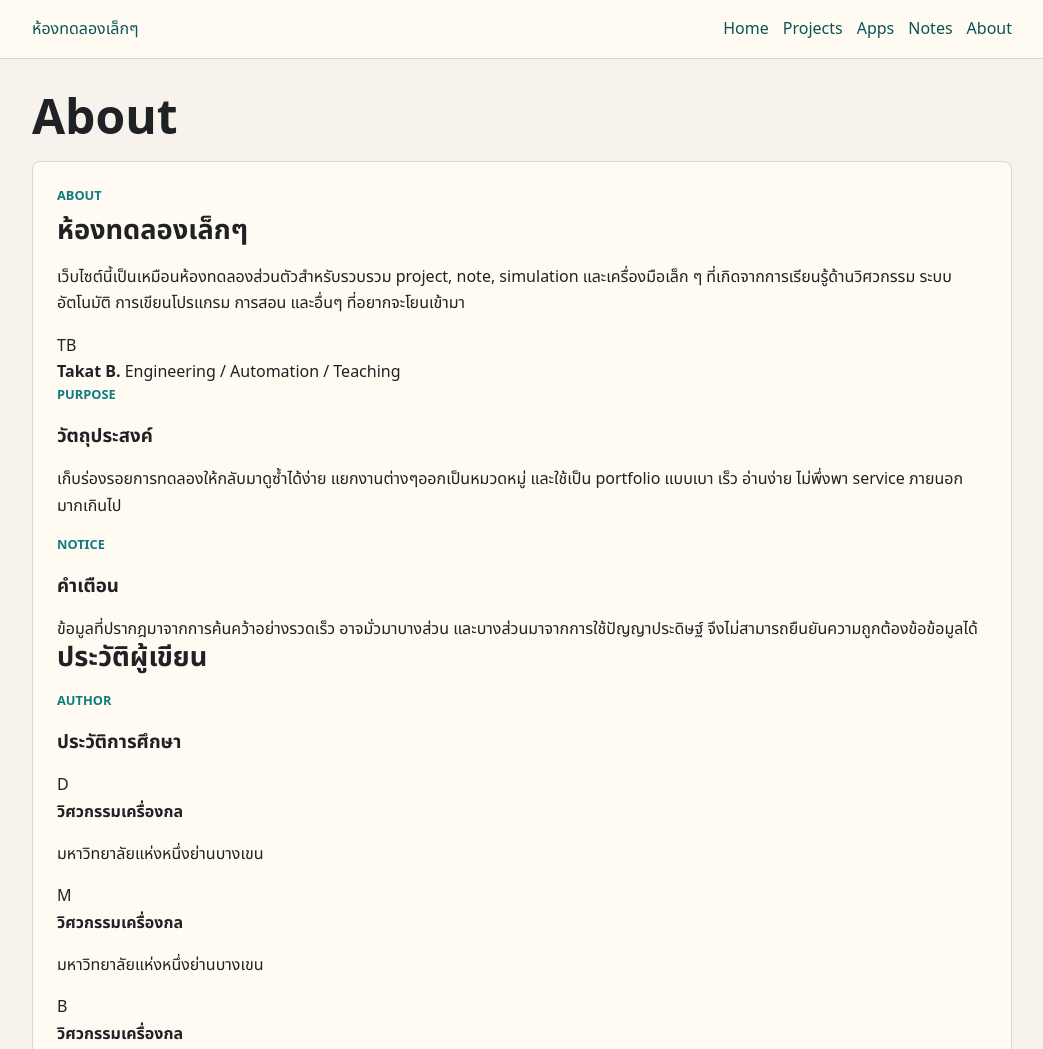
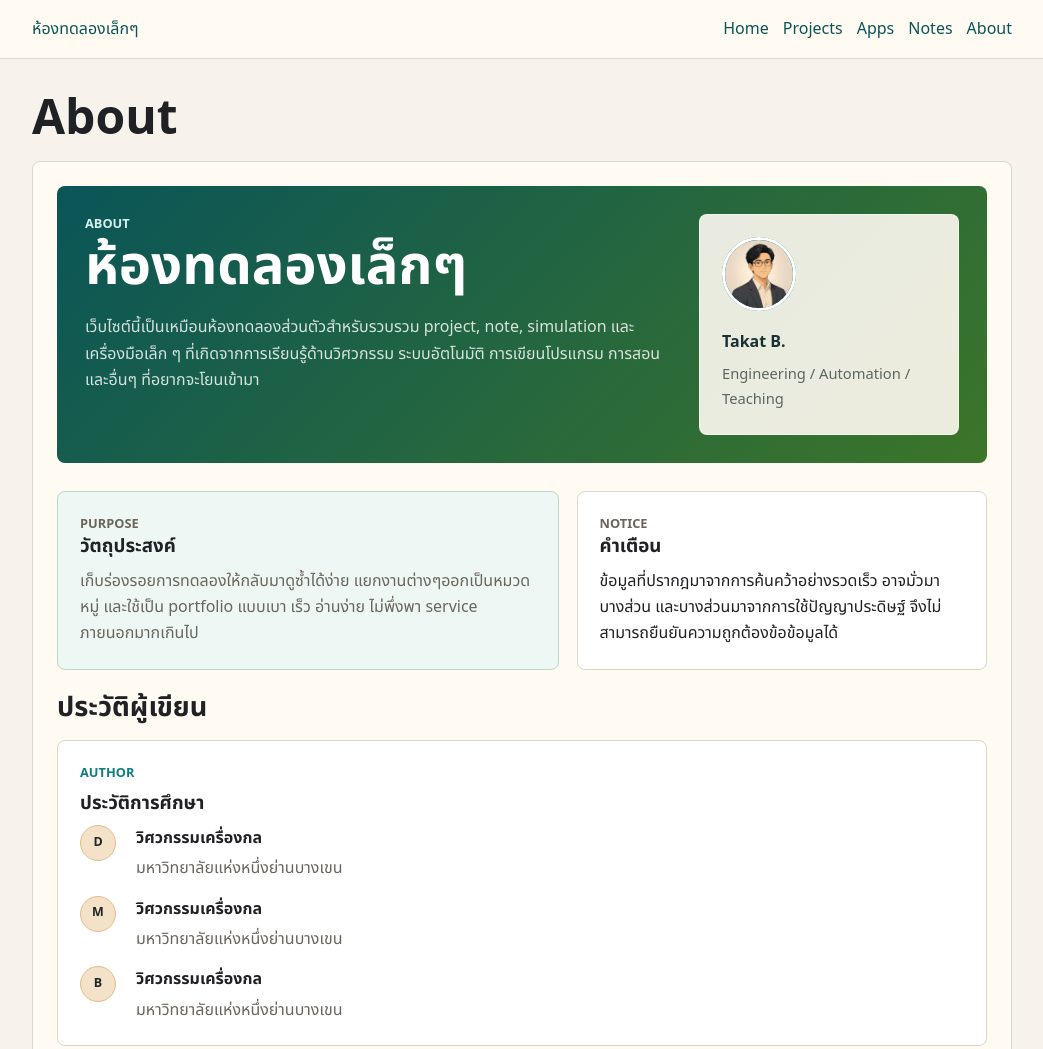
Before and after one commit to takatb/takatb.github.io, an Eleventy site: page src/about.njk in a window 1280 px wide. Shown: the top 1049 px of the page, without its empty margins (118-1161 px from the left). Built offline with nearby package versions, Linux system fonts and the light colour scheme; Eleventy itself is replaced by a stand-in of ours; files that its build step writes are made by us from their sources.

Commit message:
Update content

```diff
--- a/src/about.njk
+++ b/src/about.njk
@@ -14,7 +14,16 @@ permalink: /about/
     </p>
   </div>
   <div class="about-profile-card" aria-label="Author profile mockup">
-    <div class="profile-mark">TB</div>
+    <div class="profile-mark">
+	<img
+  	 class="profile-photo"
+  	 src="/images/profile.webp"
+  	 alt="Takat B. profile photo"
+  	 width="160"
+  	 height="160"
+  	 loading="eager"
+	>
+    </div>
     <strong>Takat B.</strong>
     <span>Engineering / Automation / Teaching </span>
   </div>
--- a/src/css/main.css
+++ b/src/css/main.css
@@ -240,6 +240,175 @@ li {
   border-radius: 8px;
 }
 
+.about-hero {
+  display: grid;
+  grid-template-columns: minmax(0, 1fr) 260px;
+  gap: 28px;
+  align-items: stretch;
+  margin-bottom: 28px;
+  padding: 28px;
+  color: #ffffff;
+  background:
+    linear-gradient(135deg, rgba(10, 85, 88, 0.96), rgba(67, 122, 34, 0.88)),
+    #0a5558;
+  border-radius: 8px;
+}
+
+.about-hero h2 {
+  max-width: 720px;
+  margin-bottom: 14px;
+  font-size: clamp(2rem, 6vw, 3.4rem);
+}
+
+.about-hero p {
+  max-width: 680px;
+  margin: 0;
+  color: rgba(255, 255, 255, 0.82);
+}
+
+.about-hero .eyebrow {
+  color: #d7f0ef;
+}
+
+.about-profile-card {
+  display: grid;
+  align-content: center;
+  justify-items: start;
+  gap: 8px;
+  min-height: 220px;
+  padding: 22px;
+  color: #173133;
+  background: rgba(255, 250, 242, 0.9);
+  border: 1px solid rgba(255, 255, 255, 0.48);
+  border-radius: 8px;
+}
+
+.profile-mark {
+  display: grid;
+  width: 74px;
+  height: 74px;
+  margin-bottom: 10px;
+  place-items: center;
+  color: #ffffff;
+  font-weight: 700;
+  background: #0f7c80;
+  border-radius: 50%;
+}
+
+.profile-photo {
+  width: 74px;
+  height: 74px;
+  margin-bottom: 10px;
+  object-fit: cover;
+  border: 3px solid #ffffff;
+  border-radius: 50%;
+}
+
+.about-profile-card span {
+  color: #5c6660;
+  font-size: 0.92rem;
+}
+
+.about-grid {
+  display: grid;
+  grid-template-columns: minmax(0, 1.1fr) minmax(280px, 0.9fr);
+  gap: 18px;
+  margin-bottom: 22px;
+}
+
+.about-panel,
+.about-timeline,
+.about-stats > div {
+  background: var(--surface-strong);
+  border: 1px solid var(--line);
+  border-radius: 8px;
+}
+
+.about-panel,
+.about-timeline {
+  padding: 22px;
+}
+
+.about-panel-featured {
+  background: #edf7f3;
+  border-color: #b7d8cd;
+}
+
+.about-panel h3,
+.about-timeline h3 {
+  margin: 0 0 10px;
+}
+
+.about-panel p {
+  margin: 0;
+  color: var(--muted);
+}
+
+.about-list {
+  display: grid;
+  gap: 8px;
+  margin: 0;
+  padding-left: 1.1rem;
+}
+
+.about-list li {
+  margin: 0;
+}
+
+.about-timeline {
+  margin-bottom: 22px;
+}
+
+.timeline-list {
+  display: grid;
+  gap: 14px;
+}
+
+.timeline-item {
+  display: grid;
+  grid-template-columns: 42px minmax(0, 1fr);
+  gap: 14px;
+}
+
+.timeline-item > span {
+  display: grid;
+  width: 36px;
+  height: 36px;
+  place-items: center;
+  color: #1f2528;
+  font-size: 0.78rem;
+  font-weight: 700;
+  background: #f3e1c8;
+  border: 1px solid #dfbd8d;
+  border-radius: 50%;
+}
+
+.timeline-item p {
+  margin: 4px 0 0;
+  color: var(--muted);
+}
+
+.about-stats {
+  display: grid;
+  grid-template-columns: repeat(3, minmax(0, 1fr));
+  gap: 14px;
+}
+
+.about-stats > div {
+  padding: 18px;
+}
+
+.about-stats strong,
+.about-stats span {
+  display: block;
+}
+
+.about-stats span {
+  margin-top: 4px;
+  color: var(--muted);
+  font-size: 0.92rem;
+}
+
 .meta-row {
   display: grid;
   grid-template-columns: 32px minmax(0, 1fr);
@@ -369,6 +538,16 @@ math,
     flex-direction: column;
   }
 
+  .about-hero,
+  .about-grid,
+  .about-stats {
+    grid-template-columns: 1fr;
+  }
+
+  .about-hero {
+    padding: 22px;
+  }
+
   article {
     padding: 18px;
   }
```
Also changed, not shown: src/images/profile.webp (added).
